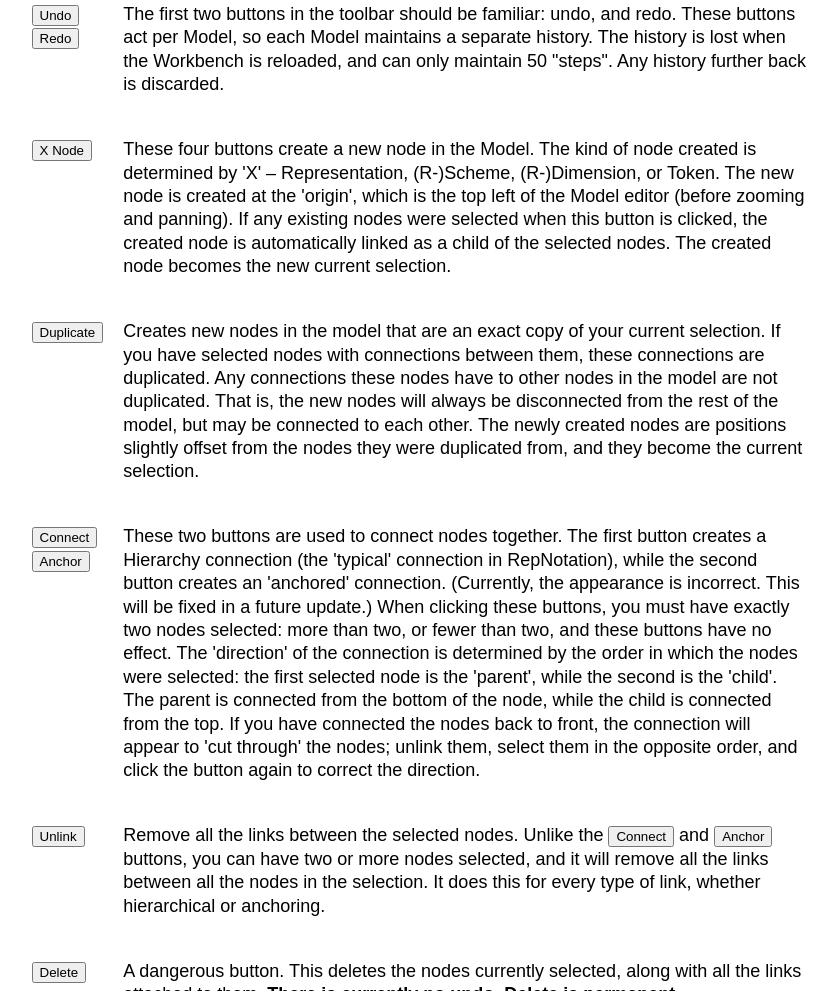
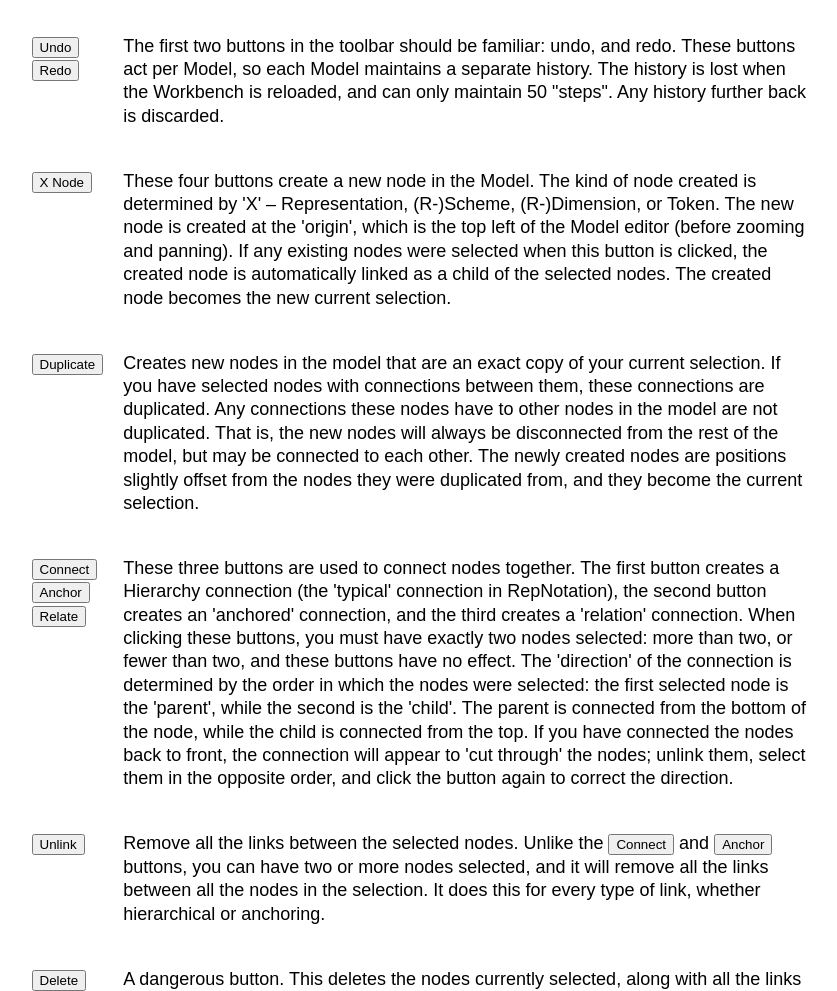
Before and after one commit to rep2rep/RepWorkbench, a website: page src/manual.html in a window 1280 px wide. Shown: the part 1749-2740 px from the top of the page, without its empty margins (219-1056 px from the left). Drawn offline with Linux system fonts and the light colour scheme.

Commit message:
Allow for relating nodes

```diff
--- a/src/manual.html
+++ b/src/manual.html
@@ -74,6 +74,7 @@
       <tr><td><span class="key">Ctrl</span> <span class="key">D</span></td><td>Duplicate the selected nodes.</td></tr>
       <tr><td><span class="key">C</span></td><td>Connect two nodes.</td></tr>
       <tr><td><span class="key">A</span></td><td>Connect two nodes by anchoring.</td></tr>
+      <tr><td><span class="key">E</span></td><td>Connect two nodes by relation.</td></tr>
       <tr><td><span class="key">V</span></td><td>Remove all links between selected nodes.</td></tr>
       <tr><td><span class="key">X</span>/<span class="key">Backspace</span></td><td>Delete all selected nodes, and links connected to them.</td></tr>
     </table>
@@ -167,15 +168,15 @@
             but may be connected to each other. The newly created nodes are positions slightly offset from
             the nodes they were duplicated from, and they become the current selection.
       </p></td></tr>
-      <tr><td><p><input type="button" value="Connect" /><br><input type="button" value="Anchor" /></p></td><td>
+      <tr><td><p><input type="button" value="Connect" /><br><input type="button" value="Anchor" /><br><input type="button" value="Relate" /></p></td><td>
           <p>
-            These two buttons are used to connect nodes together. The first button creates a
-            Hierarchy connection (the 'typical' connection in RepNotation), while the second button
-            creates an 'anchored' connection. (Currently, the appearance is incorrect. This will be fixed
-            in a future update.) When clicking these buttons, you must have exactly two nodes selected:
-            more than two, or fewer than two, and these buttons have no effect. The 'direction' of the
-            connection is determined by the order in which the nodes were selected: the first selected
-            node is the 'parent', while the second is the 'child'. The parent is connected from the
+            These three buttons are used to connect nodes together. The first button creates a
+            Hierarchy connection (the 'typical' connection in RepNotation), the second button
+            creates an 'anchored' connection, and the third creates a 'relation' connection. When
+            clicking these buttons, you must have exactly two nodes selected: more than two, or
+            fewer than two, and these buttons have no effect. The 'direction' of the connection
+            is determined by the order in which the nodes were selected: the first selected node
+            is the 'parent', while the second is the 'child'. The parent is connected from the
             bottom of the node, while the child is connected from the top. If you have connected the
             nodes back to front, the connection will appear to 'cut through' the nodes; unlink them,
             select them in the opposite order, and click the button again to correct the direction.
```
Also changed, not shown: 2 other files.
